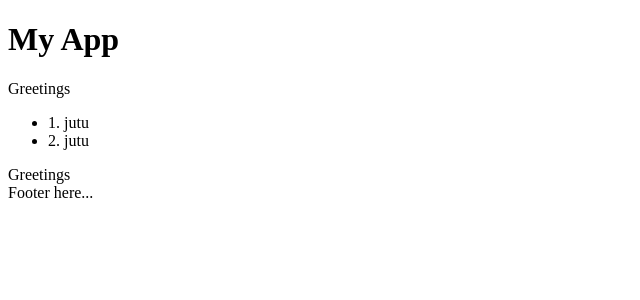
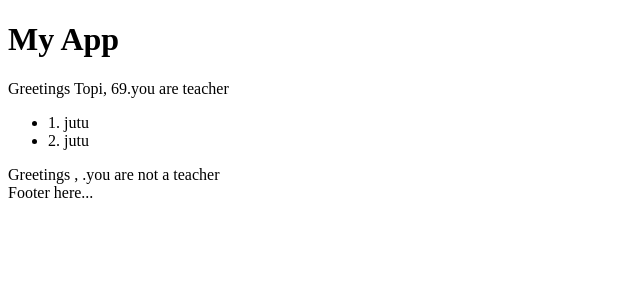
Before and after one commit to TopiAhola/js_week4_react, a React (Vite) app: page / in a window 1280 px wide. Shown: the top 300 px of the page, without its empty margins (0-640 px from the left). Built offline with nearby package versions, Linux system fonts and the light colour scheme.

Commit message:
Greetings.jsx esimerki
-Topi yoga7

```diff
--- a/package.json
+++ b/package.json
@@ -10,6 +10,7 @@
     "preview": "vite preview"
   },
   "dependencies": {
+    "prop-types": "^15.8.1",
     "react": "^19.2.0",
     "react-dom": "^19.2.0"
   },
--- a/src/App.jsx
+++ b/src/App.jsx
@@ -5,11 +5,13 @@ import Footer from "./components/Footer.jsx";
 //funktio joka palauttaa JSX (javascriptxml)
 const App = () => {
 
-
+    const name = 'Topi';
+    const age = 69;
+    const isTeacher = true;
     return (
         <>
             <h1>My App</h1>
-            <Greeting/>
+            <Greeting name={name} age={age} isTeacher={isTeacher} />
             <ul>
                 <li>1. jutu</li>
                 <li>2. jutu</li>
--- a/src/components/Greetings.jsx
+++ b/src/components/Greetings.jsx
@@ -1,5 +1,16 @@
-const Greeting = ()=>{
-    return <div>Greetings</div>;
+const Greeting = (props)=>{
+
+    console.log(props);
+    const { name, age, isTeacher } = props;
+    const teacherFunc = (isTeacher) =>{ if(isTeacher){return 'you are teacher';} else {return 'you are not a teacher';} }
+    let teacherString = teacherFunc(isTeacher);
+
+    //funktiokutsu nimellä toimii mutta nulofunktio ei...
+    return (
+        <div>
+            Greetings {name}, {age}.
+            {teacherFunc(isTeacher)}
+        </div>);
 }
 
 export default Greeting;
```
Also changed, not shown: src/components/Pizzacard.jsx (added), src/components/Pizzamenu.jsx (added), 2 other files (tests, documents, lock files or other folders).
